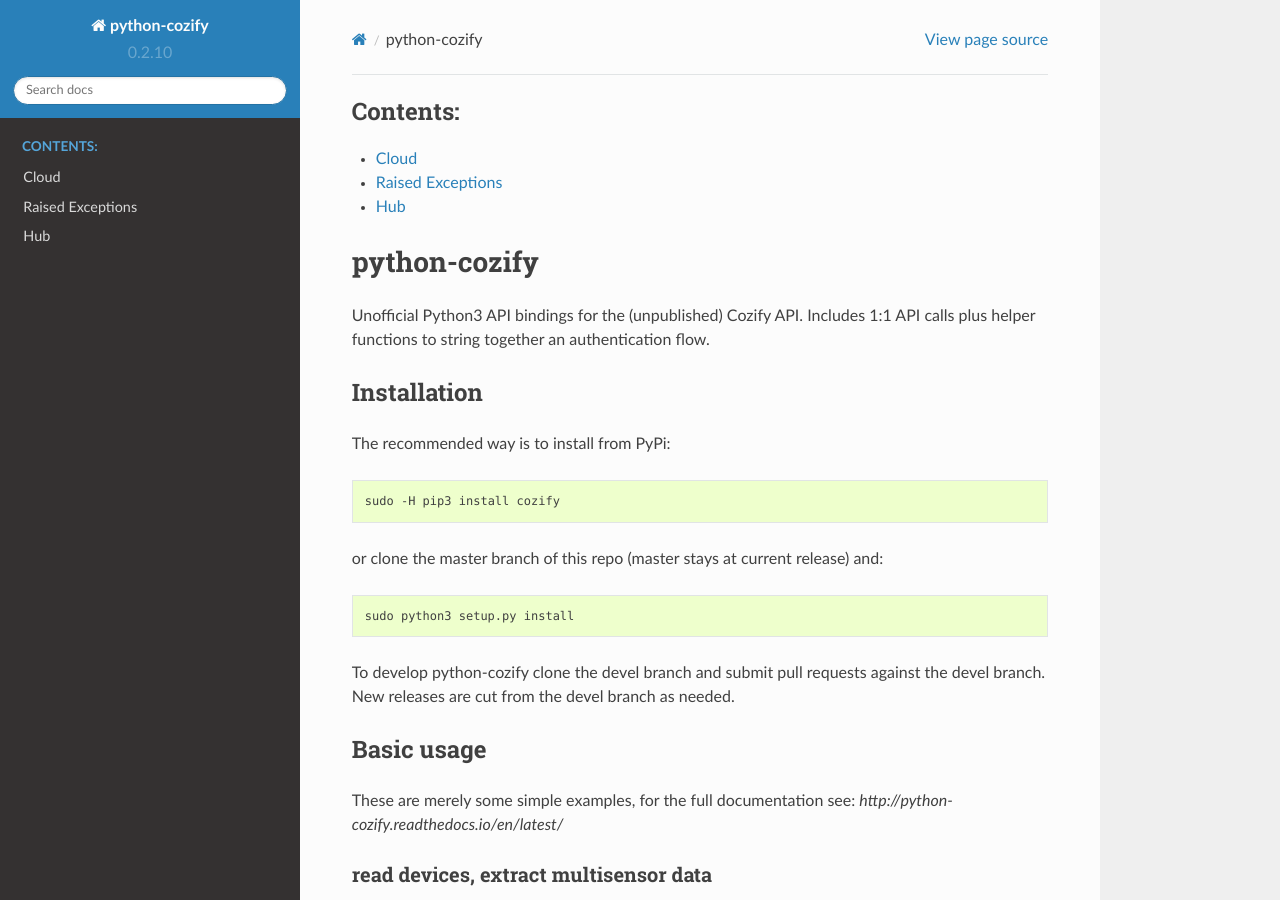
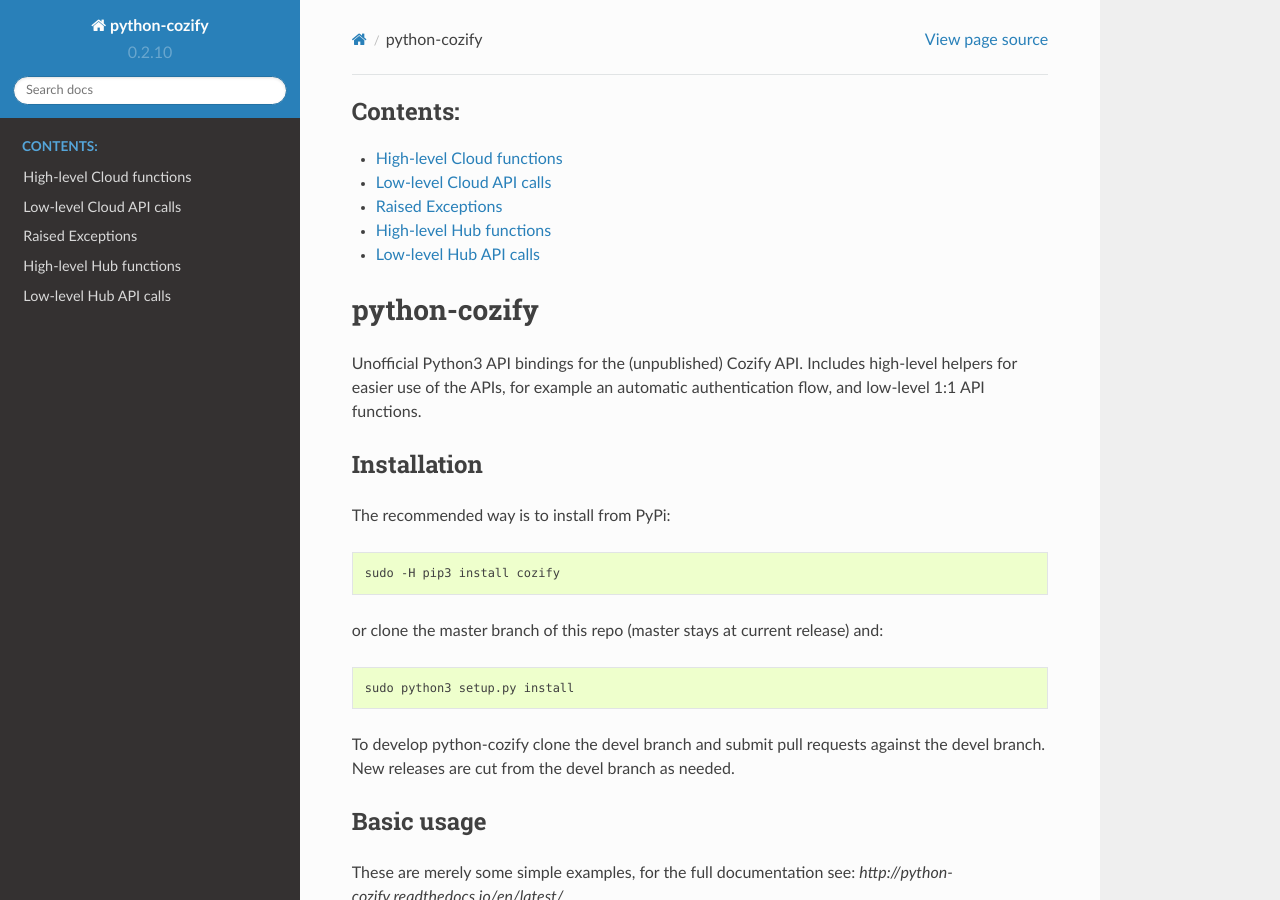
Before and after one commit to jinnatar/python-cozify, a Sphinx documentation site: the page built from docs/index.rst, in a window 1280 px wide and 900 px high. Built offline with Sphinx 7.4.7 and the Read the Docs theme 2.0.0, drawn with Linux system fonts in a browser that asks for light colours.

Commit message:
Documentation updates for the refactor

```diff
--- a/README.rst
+++ b/README.rst
@@ -2,8 +2,8 @@
 =============
 
 Unofficial Python3 API bindings for the (unpublished) Cozify API.
-Includes 1:1 API calls plus helper functions to string together an
-authentication flow.
+Includes high-level helpers for easier use of the APIs,
+for example an automatic authentication flow, and low-level 1:1 API functions.
 
 Installation
 ------------
--- a/docs/cloud.rst
+++ b/docs/cloud.rst
@@ -1,6 +1,5 @@
-Cloud
-=====
+High-level Cloud functions
+==========================
 
 .. automodule:: cozify.cloud
    :members:
-   :private-members: _requestlogin, _emaillogin, _lan_ip, _hubkeys, _refreshsession, _remote
--- /dev/null
+++ b/docs/cloud_api.rst
@@ -0,0 +1,5 @@
+Low-level Cloud API calls
+=========================
+
+.. automodule:: cozify.cloud_api
+   :members:
--- a/docs/hub.rst
+++ b/docs/hub.rst
@@ -1,6 +1,5 @@
-Hub
-===
+High-level Hub functions
+========================
 
 .. automodule:: cozify.hub
    :members:
-   :private-members: _hub, _tz, _devices
--- /dev/null
+++ b/docs/hub_api.rst
@@ -0,0 +1,5 @@
+Low-level Hub API calls
+=======================
+
+.. automodule:: cozify.hub_api
+   :members:
```
